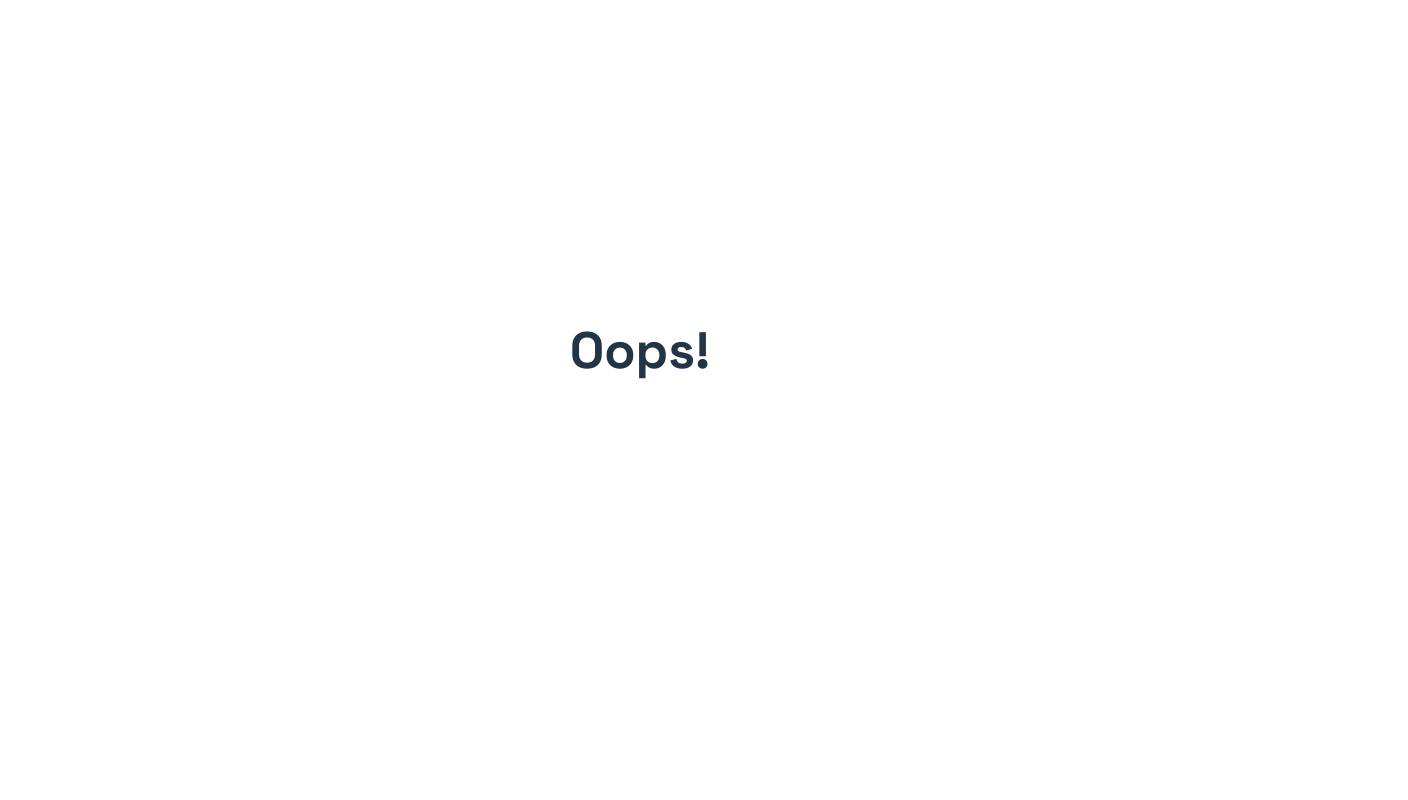
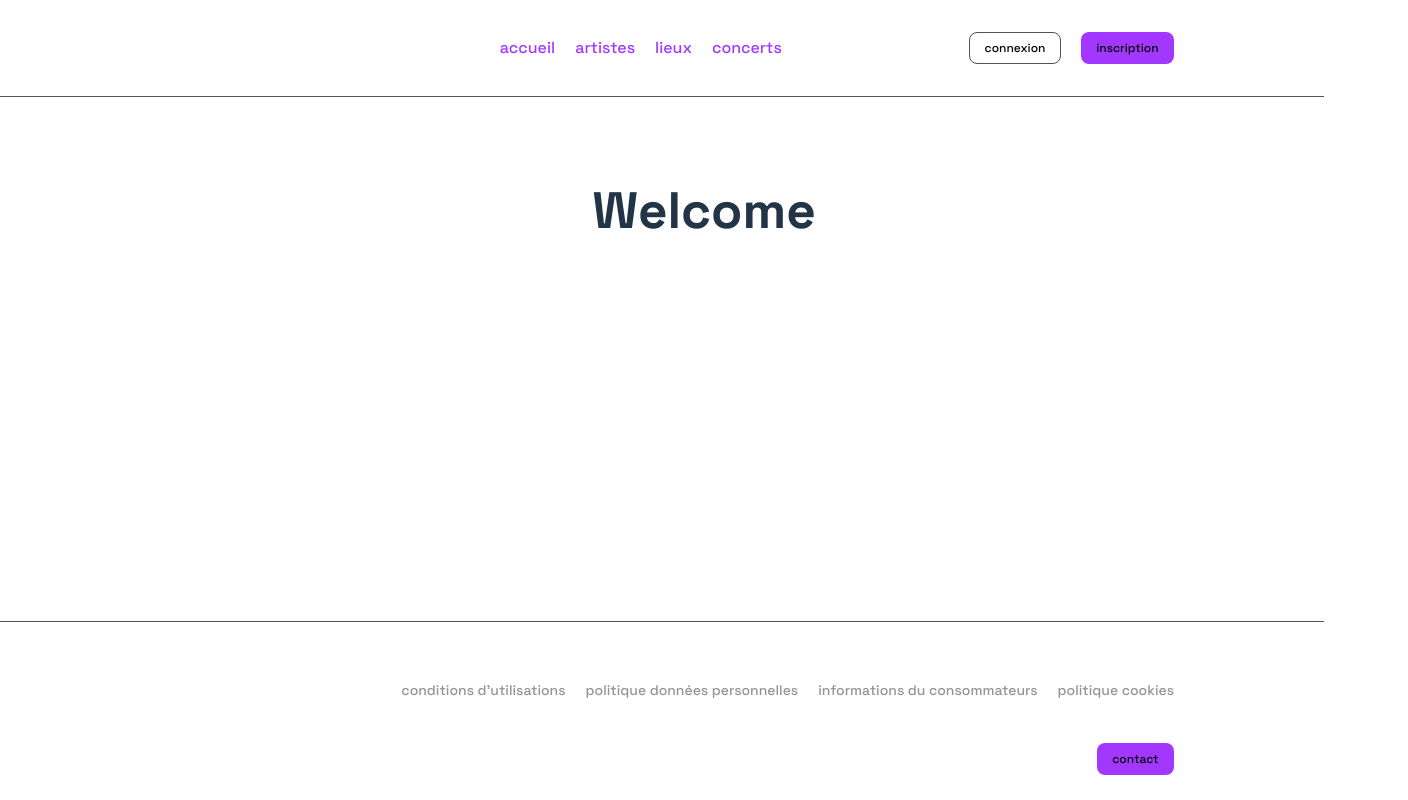
Before and after one commit to maelle-lagarde/info-concert, a React (Vite) app: page /accueil in a window 1280 px wide. Before the commit this address had no page. Shown: the whole page, 1408 px wide, since content can reach past the window. Built offline with nearby package versions, Linux system fonts and the light colour scheme.

Commit message:
router ok, design pas ok

```diff
--- a/src/components/Footer.jsx
+++ b/src/components/Footer.jsx
@@ -3,9 +3,10 @@ import logo from '../img/logo.svg';
 
 export default function Footer () {
     return (
+        <>
             <div className="footer">
                 <div className="row-footer">
-                <img id="logo-nav" src={logo} alt="logo" />
+                    <img id="logo-footer" src={logo} alt="logo" />
 
                     <div className="links-footer">
                         <ul>
@@ -23,5 +24,6 @@ export default function Footer () {
                     <a href="#"><button>contact</button></a>
                 </div>
             </div>
+        </>
     );
 }
--- a/src/components/Nav.jsx
+++ b/src/components/Nav.jsx
@@ -1,10 +1,10 @@
 import React from "react";
-import { Link } from "react-router-dom";
+import { Link, Outlet } from "react-router-dom";
 import logo from '../img/logo.svg';
 
 export default function Nav() {
   return (
-    <div>
+    <>
       <div className="nav">
         <img id="logo-nav" src={logo} alt="logo" />
 
@@ -22,6 +22,9 @@ export default function Nav() {
           <button id="register">inscription</button>
         </div>
       </div>
-    </div>
+      <div id="detail">
+        <Outlet />
+      </div>
+    </>
   );
 }
--- /dev/null
+++ b/src/pages/HomePage.jsx
@@ -0,0 +1,11 @@
+import '../style.css';
+
+export default function HomePage() {
+
+  return (
+    <>
+        <h1>Welcome</h1>
+
+    </>
+  )
+}
--- a/src/style.css
+++ b/src/style.css
@@ -2,7 +2,7 @@
 
 #root {
   width: 100%;
-  margin: 0;
+  margin: 0 auto;
 }
 
 body {
@@ -42,10 +42,6 @@ p {
 
 img {
   width: 40%;
-}
-
-.wrapper {
-  margin: 20px 100px 20px 100px;
 }
 
 /* PAGE ARTISTES */
@@ -92,7 +88,7 @@ img {
 
 #url-button:hover {
   background-color: #292839;
-  border: none;
+  border: 1px solid #555257;
 }
 
 p.artist-style {
@@ -105,8 +101,9 @@ p.artist-style {
   display: flex;
   flex-direction: row;
   justify-content: space-between;
+  width: 80%;
   align-items: center;
-  padding: 20px 80px 20px 80px;
+  padding: 20px 150px 20px 150px;
   border-bottom: 1px solid #555257;
 }
 
@@ -152,11 +149,11 @@ img#logo-nav {
   position: fixed;
   bottom: 0;
   left: 0;
-  width: 100%;
+  width: 80%;
   display: flex;
   flex-direction: column;
   justify-content: space-around;
-  padding: 20px 80px 20px 80px;
+  padding: 20px 150px 20px 150px;
   border-top: 1px solid #555257;
 }
 
@@ -199,6 +196,10 @@ img#logo-nav {
   color: #515151;
 }
 
+img#logo-footer {
+  width: 8%;
+}
+
 /* ERROR PAGE */
 
 #error-page {
@@ -209,3 +210,9 @@ img#logo-nav {
   height: 100vh;
   margin: 0;
 }
+
+#detail {
+  flex: 1;
+  padding: 2rem 4rem;
+  width: 100%;
+}
```
Also changed, not shown: src/main.jsx (+7 -2 lines). Lines whose indentation alone changed are shown as unchanged.
